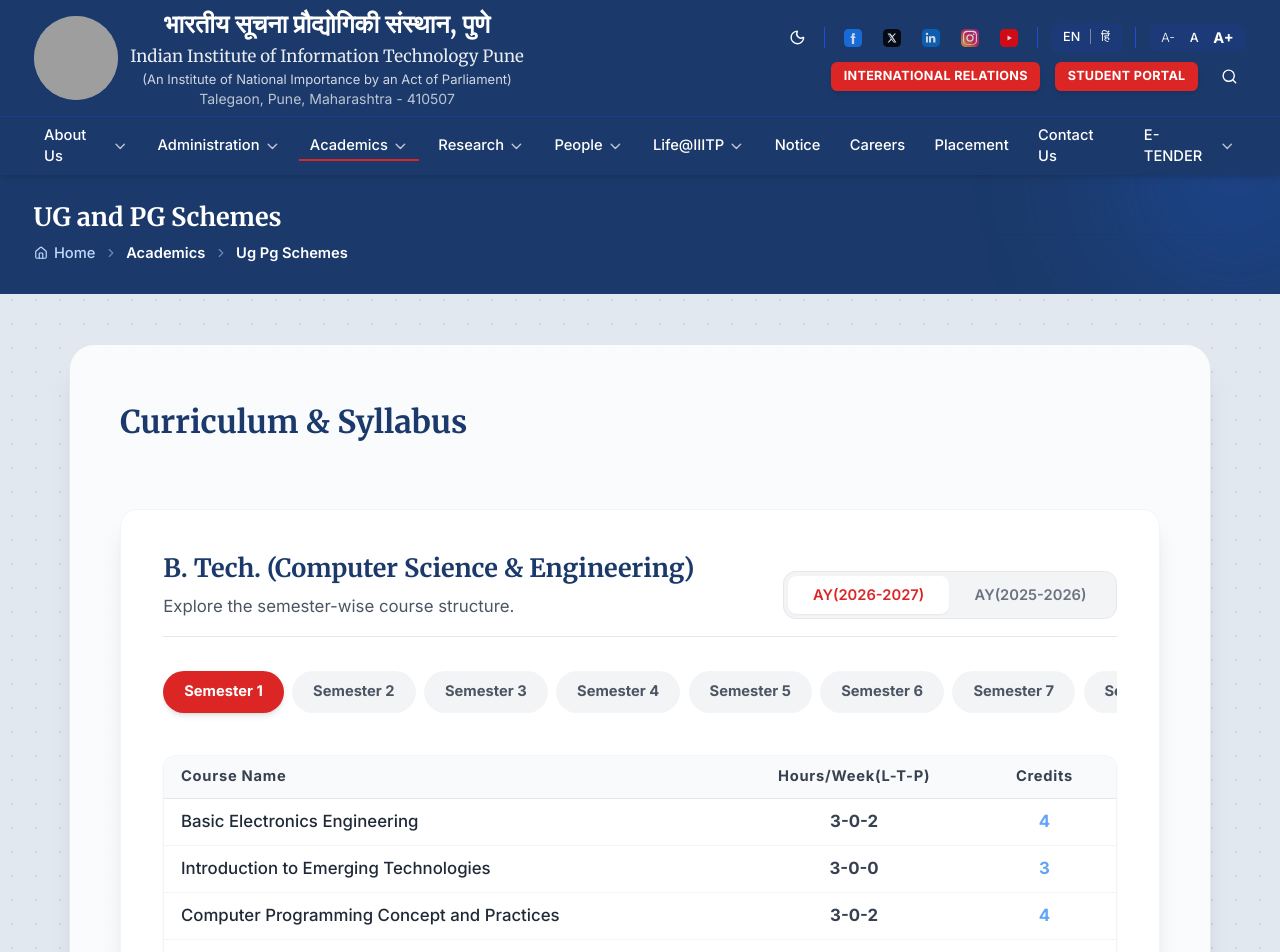
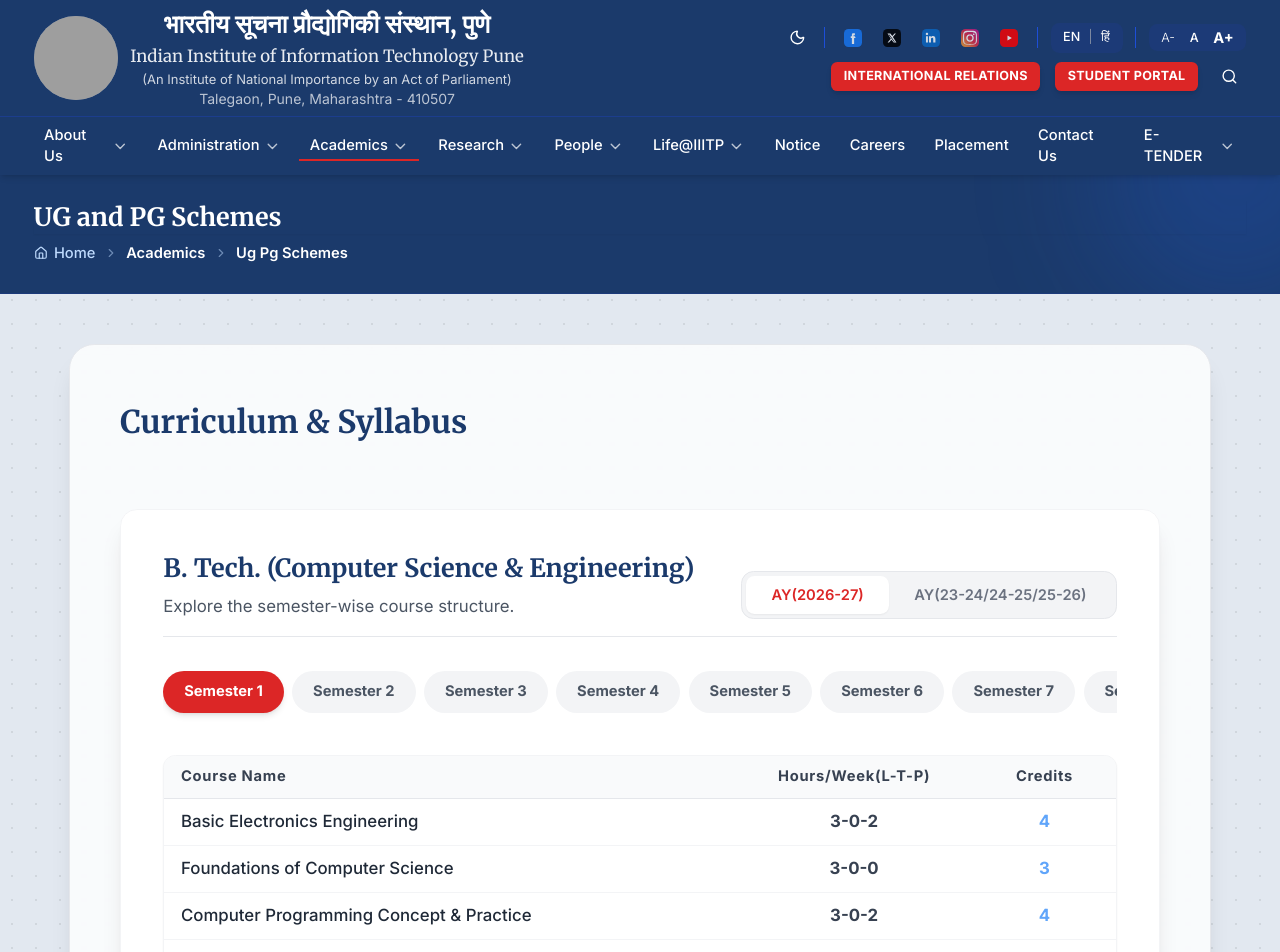
Before and after one commit to iiitp-official/website, a React (Vite) app: page /academics/ug-pg-schemes in a window 1280 px wide. Shown: the top 952 px of the page. Built offline with nearby package versions, Linux system fonts and the light colour scheme; grey boxes are pictures that could not be loaded.

Commit message:
update: Semester - 7 curriculum for prev batch and update toggle text

```diff
--- a/src/pages/UgPgSchemesPage.jsx
+++ b/src/pages/UgPgSchemesPage.jsx
@@ -7,7 +7,7 @@ import facultyDetails from "../data/faculty_details.json";
 
 const SchemeToggle = ({ activeScheme, onChange, layoutIdPrefix }) => (
   <div className="flex bg-gray-100 dark:bg-gray-800/50 p-1 rounded-xl items-center border border-gray-200 dark:border-gray-700 w-fit">
-    {['AY(2026-2027)', 'AY(2025-2026)'].map((scheme) => (
+    {['AY(2026-27)', 'AY(23-24/24-25/25-26)'].map((scheme) => (
       <button
         key={scheme}
         onClick={() => onChange(scheme)}
@@ -31,9 +31,9 @@ const SchemeToggle = ({ activeScheme, onChange, layoutIdPrefix }) => (
 );
 
 const UgPgSchemesPage = () => {
-  const [btechCseScheme, setBtechCseScheme] = useState("AY(2026-2027)");
-  const [btechEceScheme, setBtechEceScheme] = useState("AY(2026-2027)");
-  const [mtechCseScheme, setMtechCseScheme] = useState("AY(2026-2027)");
+  const [btechCseScheme, setBtechCseScheme] = useState("AY(2026-27)");
+  const [btechEceScheme, setBtechEceScheme] = useState("AY(2026-27)");
+  const [mtechCseScheme, setMtechCseScheme] = useState("AY(2026-27)");
   const [activeSemester, setActiveSemester] = useState(1);
   const location = useLocation();
 
@@ -329,12 +329,12 @@ const UgPgSchemesPage = () => {
       semester: 7,
       totalCredits: 19,
       courses: [
-        { name: "Elective 1 / MOOC", hours: "3-0-0", credits: 3 },
-        { name: "Elective 2 / MOOC", hours: "3-0-0", credits: 3 },
-        { name: "Elective 3 / MOOC", hours: "3-0-0", credits: 3 },
-        { name: "Elective 4 / MOOC", hours: "3-0-0", credits: 3 },
-        { name: "Major Project-I", hours: "0-0-8", credits: 4 },
-        { name: "Internship", hours: "0-0-6", credits: 3 },
+        { name: "Big Data Analytics", hours: "3-0-0", credits: 3 },
+        { name: "High Performance Computing", hours: "3-0-0", credits: 3 },
+        { name: "Elective 1 (DE)", hours: "3-0-0", credits: 3 },
+        { name: "Elective 2 (OE)", hours: "3-0-0", credits: 3 },
+        { name: "Major Project-I", hours: "0-0-6", credits: 3 },
+        { name: "Internship-I", hours: "0-0-4", credits: 2 },
       ]
     },
     {
```
